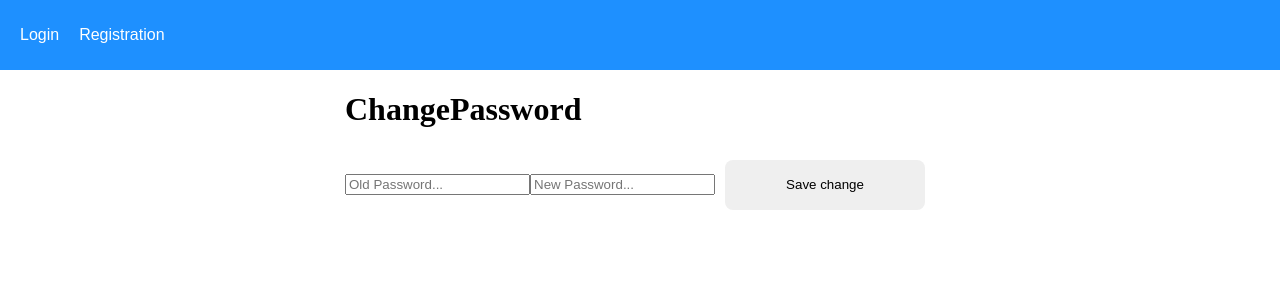
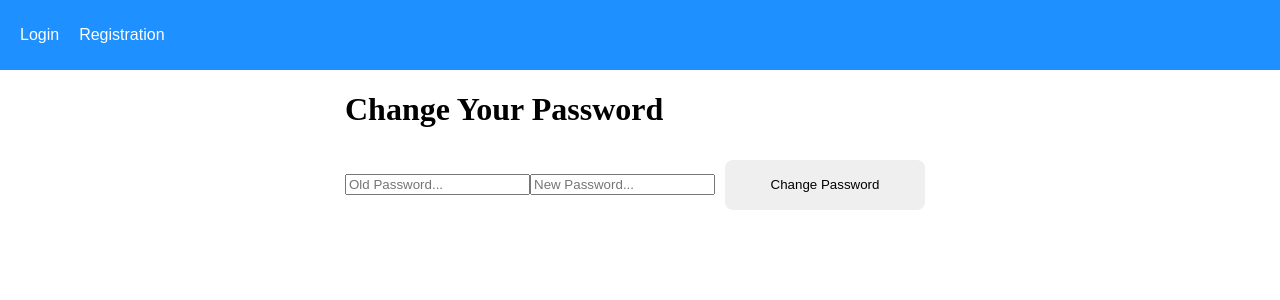
Before and after one commit to Sandali0726/FSWD, a React (Create React App) app in the folder REACT-FULLSTACK/client/: page /changepassword in a window 1280 px wide. Shown: the top 300 px of the page. Built offline with nearby package versions, Linux system fonts and the light colour scheme; no server answers.

Commit message:
refactor password change functionality; standardize route naming, improve form handling, and enhance user experience in ChangePassword component

```diff
--- a/REACT-FULLSTACK/client/src/App.js
+++ b/REACT-FULLSTACK/client/src/App.js
@@ -77,7 +77,7 @@ function App() {
           <Route path="/login" element={<Login />} />
           <Route path="*" element={<PageNotFound />} />
           <Route path="/Profile/:id" element={<Profile />} />
-          <Route path="/ChangePassword" element={<ChangePassword/>} />
+          <Route path="/changepassword" element ={<ChangePassword/>} />
         </Routes>
       </AuthContext.Provider>
     </div>
--- a/REACT-FULLSTACK/client/src/pages/ChangePassword.js
+++ b/REACT-FULLSTACK/client/src/pages/ChangePassword.js
@@ -1,43 +1,56 @@
-import React,{useState } from 'react'
+import React, { useState } from "react";
 import axios from "axios";
 
 function ChangePassword() {
-  const [OldPassword,setOldPassword] = useState("")
-  const [NewPassword,setNewPassword] = useState("")
+  const [oldPassword, setOldPassword] = useState("");
+  const [newPassword, setNewPassword] = useState("");
 
-  const ChangePassword = () => {
-    axios.put("http://localhost:3001/auth/ChangePassword"
-    ,{OldPassword:OldPassword,
-      NewPassword:NewPassword
+  const changePassword = (event) => {
+    event.preventDefault(); // Prevents the default form submission behavior
+    axios
+      .put(
+        "http://localhost:3001/auth/changepassword",
+        {
+          oldPassword: oldPassword,
+          newPassword: newPassword,
         },
-    {headers:
-      {accessToken:localStorage.getItem
-        ('accessToken')}}
-      ).then((response) => {
-        if(response.data.error){
-          alert(response.data.error)
+        {
+          headers: {
+            accessToken: localStorage.getItem("accessToken"),
+          },
         }
-      })
+      )
+      .then((response) => {
+        if (response.data.error) {
+          alert(response.data.error);
+        } else {
+          alert("Password changed successfully");
+        }
+      });
   };
+
   return (
     <div>
-        <h1>ChangePassword</h1>
-        <input type="text"
-        placeholder='Old Password...'
-        onChange = {(event) =>{
+      <h1>Change Your Password</h1>
+      <form onSubmit={changePassword}>
+        <input
+          type="password"
+          placeholder="Old Password..."
+          onChange={(event) => {
             setOldPassword(event.target.value);
           }}
         />
-        <input type="text"
-        placeholder='New Password...'
-        onChange = {(event) =>{
+        <input
+          type="password"
+          placeholder="New Password..."
+          onChange={(event) => {
             setNewPassword(event.target.value);
           }}
         />
+        <button type="submit">Change Password</button>
+      </form>
+    </div>
+  );
+}
 
-
-          <button onClick ={ChangePassword}>Save change</button>
-    </div>
-  )
-}
 export default ChangePassword;
--- a/REACT-FULLSTACK/client/src/pages/Profile.js
+++ b/REACT-FULLSTACK/client/src/pages/Profile.js
@@ -19,9 +19,7 @@ import { AuthContext } from "../helpers/AuthContext";
         axios.get(`http://localhost:3001/posts/byuserId/${id}`).
         then((response) => {
             setListOfPost(response.data)
-        });
-        axios.get(`http://localhost:3001/ChangePassword`).then((response) => {
-          setUsername(response.data.username)})
+        })
 
         },[]);
 
@@ -34,7 +32,7 @@ import { AuthContext } from "../helpers/AuthContext";
           {authState.username === username && (
               <button
                 onClick={() => {
-                    navigate('/ChangePassword');
+                    navigate('/changepassword');
                 }}
                 >
                   {" "}
```
Also changed, not shown: 1 other file (tests, documents, lock files or other folders). Lines whose indentation alone changed are shown as unchanged.
